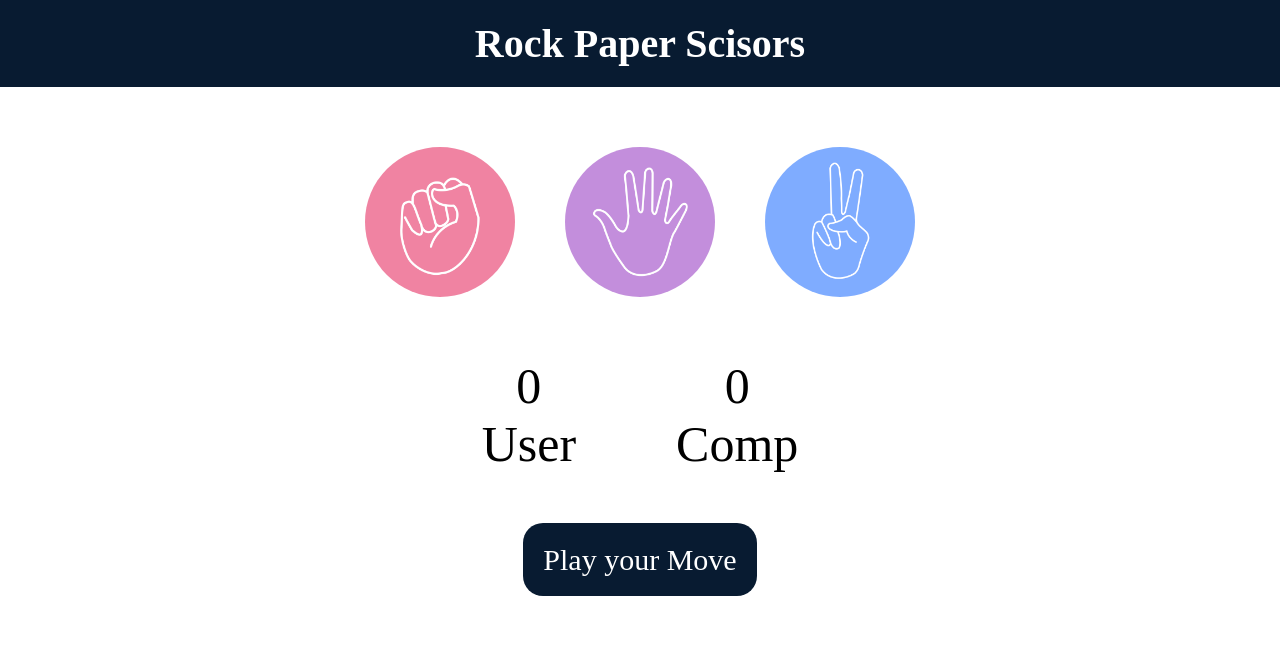
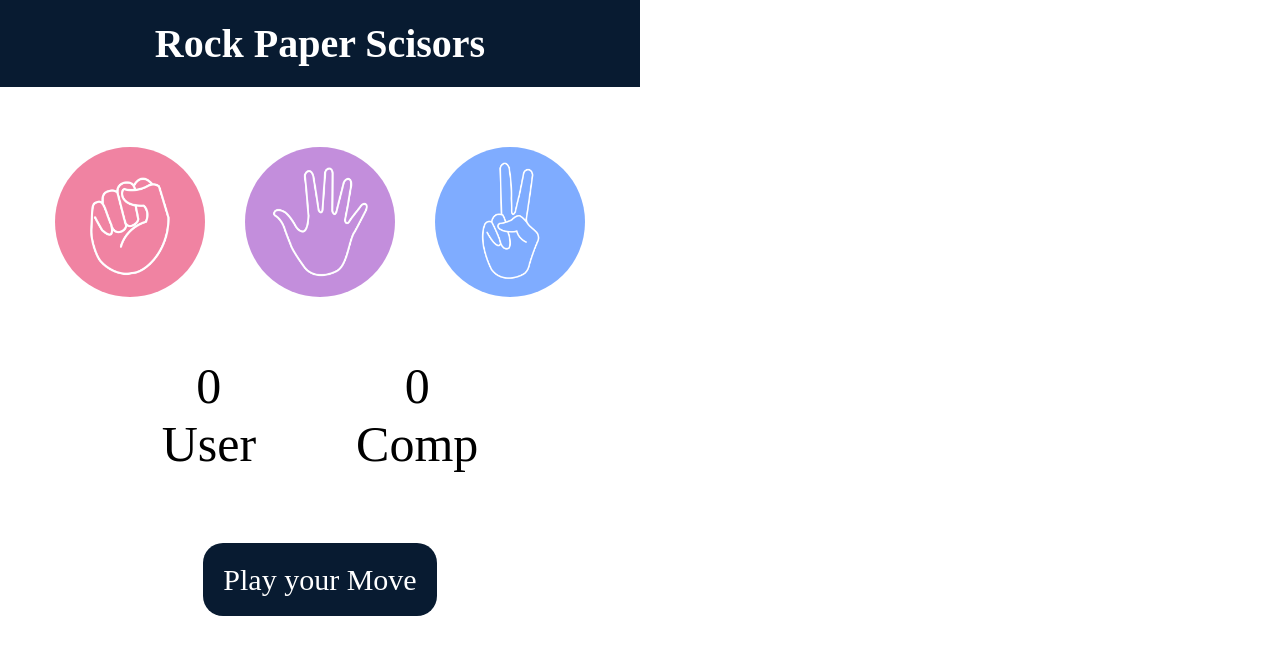
Before and after one commit to Ajayredasni/Rock-Paper-Scissors-Game, a plain HTML site: page index.html in a window 1280 px wide. Drawn offline with Linux system fonts and the light colour scheme.

Commit message:
Update style.css

```diff
--- a/style.css
+++ b/style.css
@@ -26,8 +26,11 @@ h1 {
   font-size: 4rem;
   padding: 2rem;
 }
+.container{
+  width:50vw;
+  height:100vh;
+}
 .choices {
-  width:100vw;
   display: flex;
   align-items: center;
   justify-content: center;
@@ -72,7 +75,7 @@ img {
 }
 
 .msg-container {
-  margin-top: 7rem;
+  margin-top: 9rem;
 }
 .msg {
   background-color: #081b31;
```
